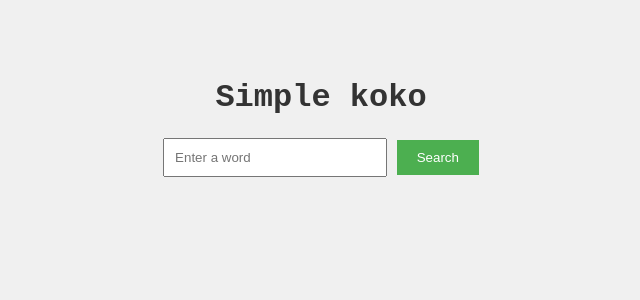
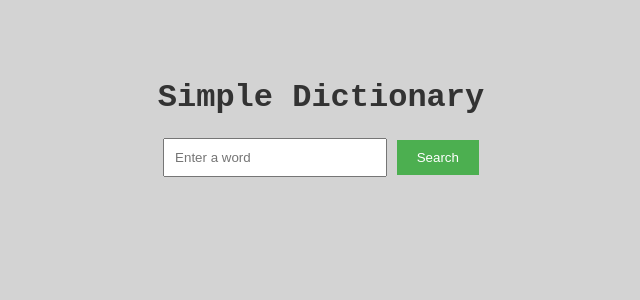
Before and after one commit to yazeed1233/data-analysis-project, a PHP site: page / in a window 1280 px wide. Shown: the top 300 px of the page, without its empty margins (319-959 px from the left). Run offline with PHP 8.4, Linux system fonts and the light colour scheme; data that the repository does not hold is empty.

Commit message:
Deploying...

```diff
--- a/site/index.php
+++ b/site/index.php
@@ -1,5 +1,3 @@
-
-
 <?php
 // Database connection settings
 $host = 'db'; // Change if your MySQL server is on a different host
@@ -41,7 +39,7 @@ $conn->close();
     <style>
         body {
             font-family: 'Courier New', Courier, monospace;
-            background-color: #f0f0f0;
+            background-color: #d3d3d3; /* Light gray background */
             color: #333;
             text-align: center;
             padding: 50px;
@@ -68,7 +66,7 @@ $conn->close();
     </style>
 </head>
 <body>
-    <h1>Simple koko</h1>
+    <h1>Simple Dictionary</h1>
     <form method="post">
         <input type="text" name="word" placeholder="Enter a word" required>
         <input type="submit" value="Search">
```
